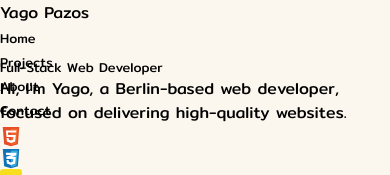
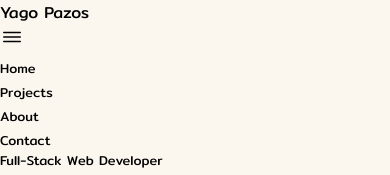
Before and after one commit to Pletus/PortfolioReact, a React (Vite) app: page / in a window 390 px wide. Shown: the top 175 px of the page. Built offline with nearby package versions, Linux system fonts and the light colour scheme.

Commit message:
fixing responsive navbar

```diff
--- a/package.json
+++ b/package.json
@@ -13,6 +13,7 @@
     "browser-router": "^0.2.0",
     "react": "^18.3.1",
     "react-dom": "^18.3.1",
+    "react-icons": "^5.3.0",
     "react-router-dom": "^7.0.1"
   },
   "devDependencies": {
--- a/src/components/Layout.jsx
+++ b/src/components/Layout.jsx
@@ -1,20 +1,38 @@
-import React from "react";
 import { Outlet } from "react-router-dom";
+import { useState, React } from "react";
+import { IoMenuOutline, IoCloseOutline } from "react-icons/io5";
 import "../App.css";
 
 function Layout() {
+  const [isMenuOpen, setIsMenuOpen] = useState(false);
+
+  const handleMenuToggle = () => {
+    setIsMenuOpen(!isMenuOpen);
+  };
+
   return (
     <div className="flex flex-col justify-center">
-      <nav className="md:flex md:items-center md:justify-between bg-white px-4 md:px-16 nav items-center relative">
-        <div className="flex justify-between items-center">
-          <span>
-            <h4 className="logo text-2xl">Yago Pazos</h4>
-          </span>
-          <span className="text-3xl cursor-pointer mx-2 md:hidden block">
-            <ion-icon name="menu" onclick="Menu(this)"></ion-icon>
-          </span>
-        </div>
-        <ul className="md:flex md:items-center md:opacity-100 opacity-0 top-[-200px] transition-all ease-in duration-500 left-0 z-[-1] md:z-auto md:static bg-white align-middle absolute gap-8">
+      <nav className="flex justify-between bg-white px-2 md:px-16 items-center relative">
+        <span className="logo text-2xl">Yago Pazos</span>
+        <div className="flex flex-row-reverse lg:flex-row">
+          <button
+            onClick={handleMenuToggle}
+            className="lg:hidden text-3xl ml-2"
+          >
+            {isMenuOpen ? (
+              <IoCloseOutline size={24} />
+            ) : (
+              <IoMenuOutline size={24} />
+            )}
+          </button>
+          <ul
+            className={`flex flex-col lg:flex-row bg-white items-center justify-start transition-all duration-300 overflow-hidden
+          ${
+            isMenuOpen ? "max-h-[500px] opacity-100 gap-2" : "max-h-0 opacity-0"
+          }
+          lg:max-h-full lg:opacity-100 lg:gap-4 w-full lg:w-auto`}
+          >
+            {" "}
             <li>
               <a
                 className="navlinks inline-block transform transition-transform duration-300 hover:scale-110"
@@ -48,6 +66,7 @@ function Layout() {
               </a>
             </li>
           </ul>
+        </div>
       </nav>
       <Outlet />
     </div>
```
Also changed, not shown: 1 other file (tests, documents, lock files or other folders). Lines whose indentation alone changed are shown as unchanged.
